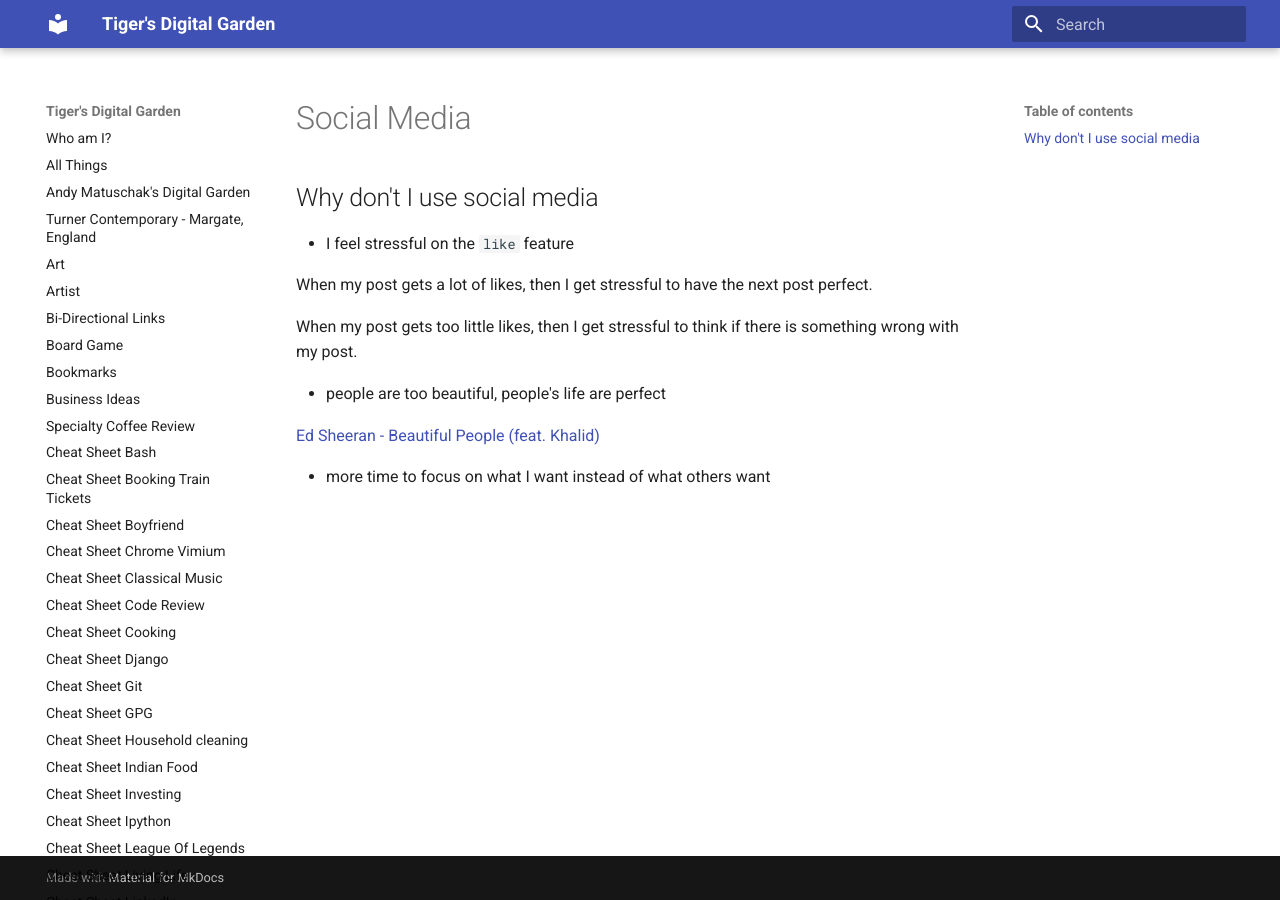
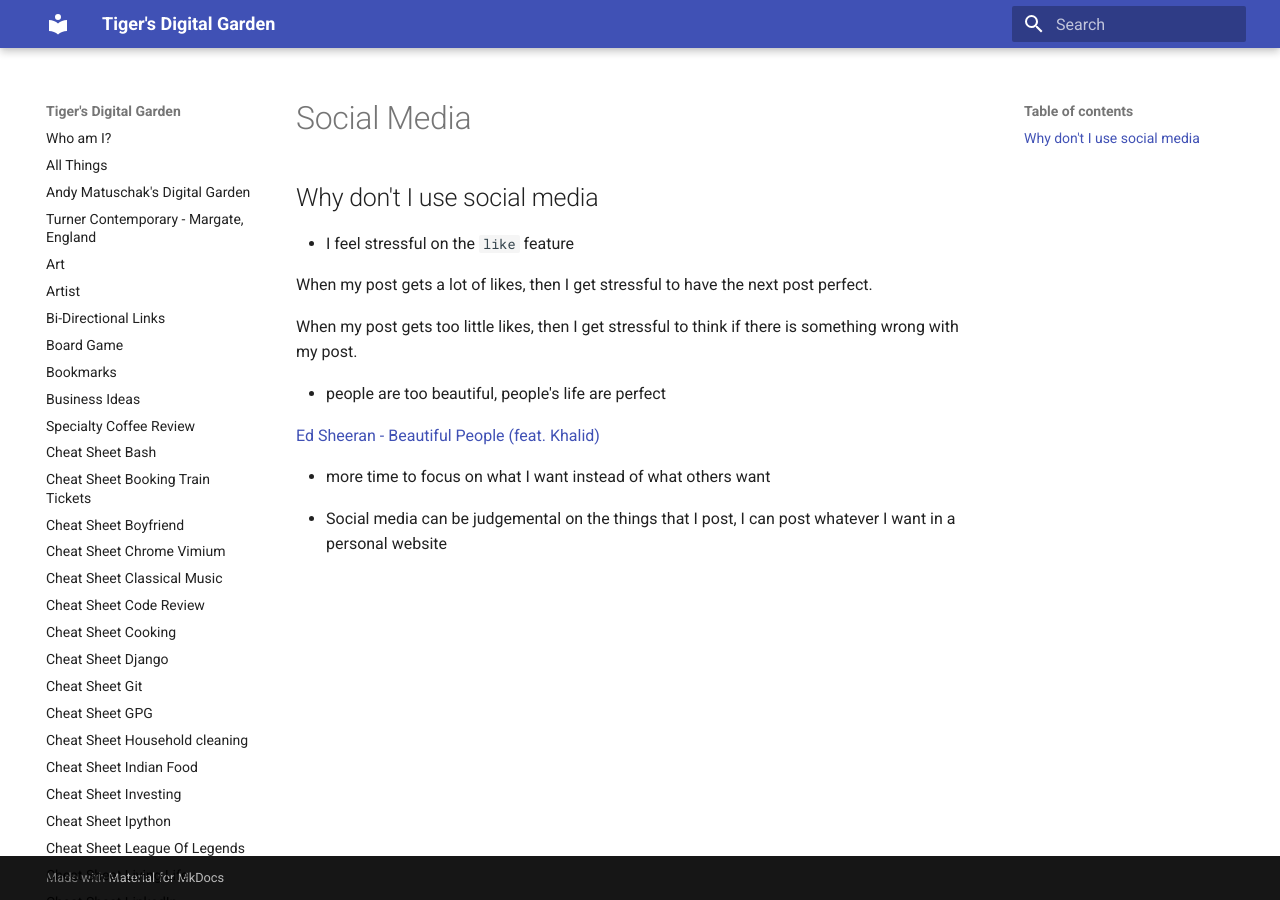
Before and after one commit to ynotstartups/notes, an MkDocs documentation site: the page built from notes/social-media.md, in a window 1280 px wide. Built offline with MkDocs 1.6.1 and Material for MkDocs 9.7.7, drawn with Linux system fonts in a browser that asks for light colours.

Commit message:
update social media

```diff
--- a/notes/social-media.md
+++ b/notes/social-media.md
@@ -13,3 +13,5 @@ When my post gets too little likes, then I get stressful to think if there is so
 [Ed Sheeran - Beautiful People (feat. Khalid)](https://www.youtube.com/watch?v=mj0XInqZMHY&ab_channel=EdSheeran)
 
 - more time to focus on what I want instead of what others want
+
+- Social media can be judgemental on the things that I post, I can post whatever I want in a personal website
```
